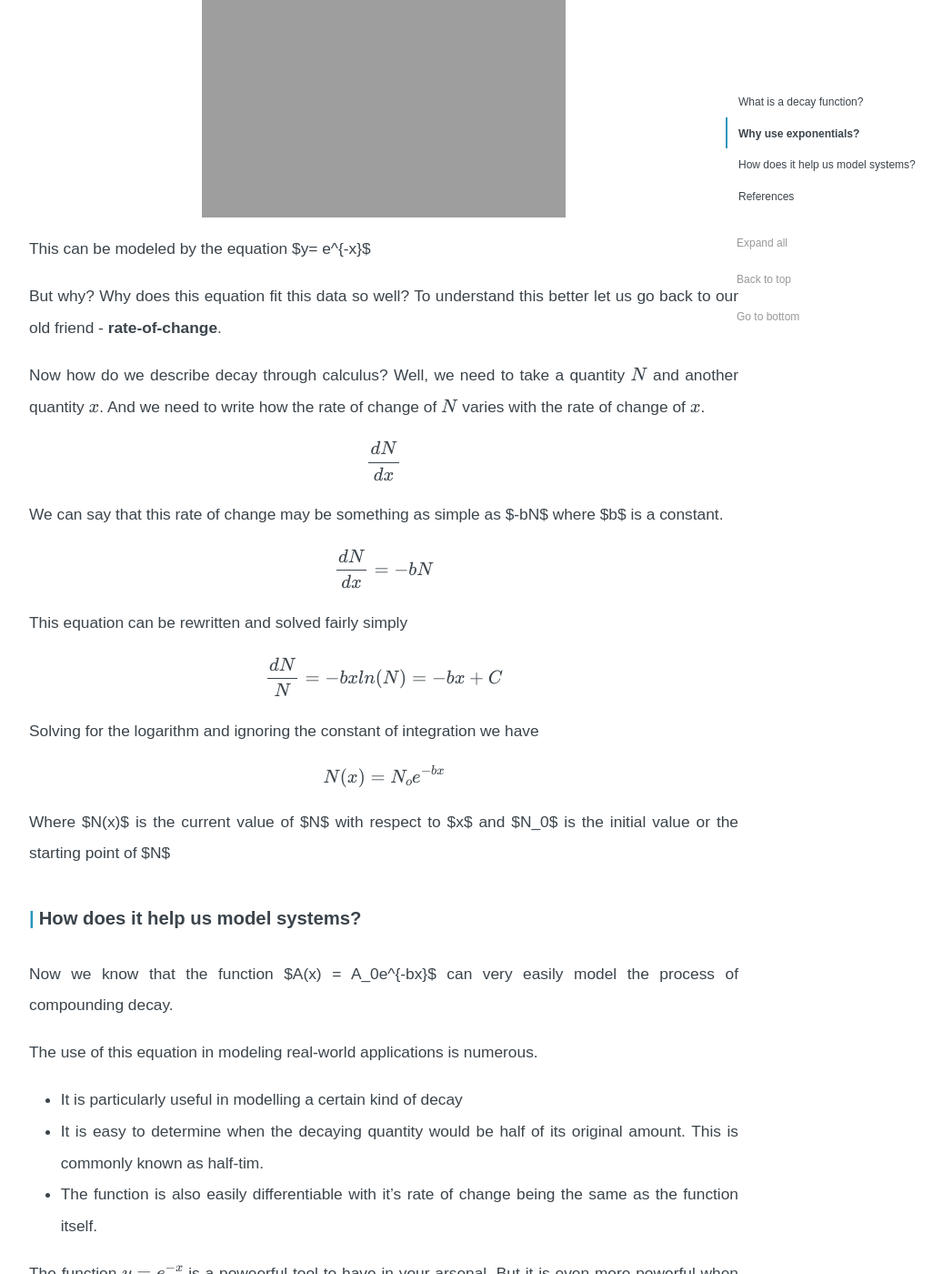
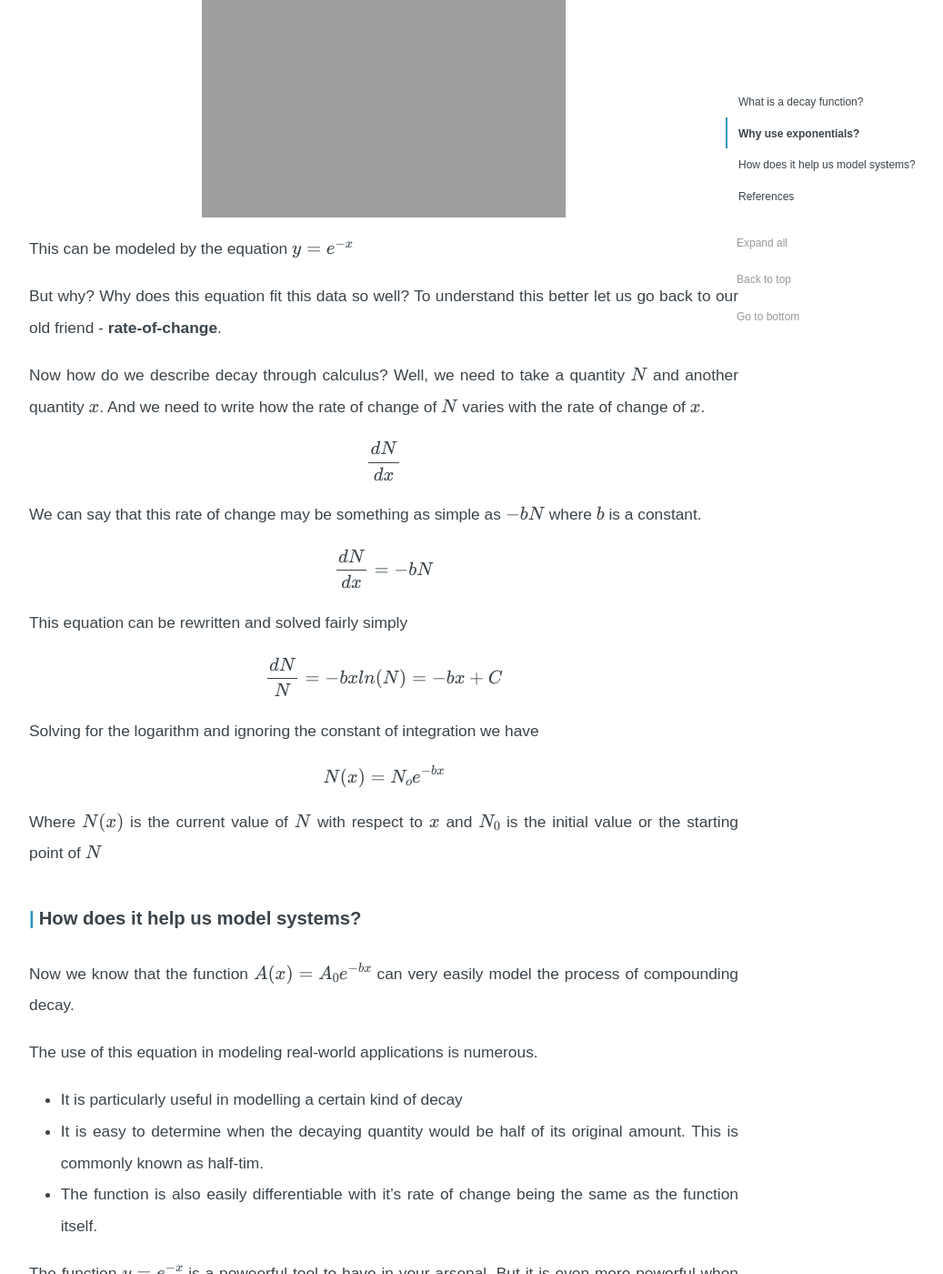
Before and after one commit to ritwikraha/ritwikraha.github.io, a Jekyll site: the page built from _posts/2021-9-14-Why-exponential-decay.md, in a window 1280 px wide and 1400 px high, scrolled down 2680 px. Shown: the whole window at 91% size, without its empty margins (218-1255 px from the left). Built offline with Jekyll 4.4.1, drawn with Linux system fonts in a browser that asks for light colours; formulas are drawn with MathJax 3; comment, search, counter and statistics services are not loaded.

Commit message:
links and additions

```diff
--- a/_posts/2021-9-14-Why-exponential-decay.md
+++ b/_posts/2021-9-14-Why-exponential-decay.md
@@ -72,7 +72,7 @@ The graph for this data would be something like this:
 
 ![decreasing]({{site.url}}/assets/post_images/5post/exponential-decay.gif)
 
-This can be modeled by the equation $y= e^{-x}$
+This can be modeled by the equation $$y= e^{-x}$$
 
 But why? Why does this equation fit this data so well? To understand this better let us go back to our old friend - **rate-of-change**.
 
@@ -80,7 +80,7 @@ Now how do we describe decay through calculus? Well, we need to take a quantity
 
 $$\frac{dN}{dx}$$
 
-We can say that this rate of change may be something as simple as $-bN$ where $b$ is a constant.
+We can say that this rate of change may be something as simple as $$-bN$$ where $$b$$ is a constant.
 
 $$\frac{dN}{dx} = -bN \\
 $$
@@ -94,11 +94,11 @@ Solving for the logarithm and ignoring the constant of integration we have
 
 $$N(x) = N_oe^{-bx}$$
 
-Where $N(x)$ is the current value of $N$ with respect to $x$ and $N_0$ is the initial value or the starting point of $N$
+Where $$N(x)$$ is the current value of $$N$$ with respect to $$x$$ and $$N_0$$ is the initial value or the starting point of $$N$$
 
 ### How does it help us model systems?
 
-Now we know that the function $A(x) = A_0e^{-bx}$ can very easily model the process of compounding decay.
+Now we know that the function $$A(x) = A_0e^{-bx}$$ can very easily model the process of compounding decay.
 
 The use of this equation in modeling real-world applications is numerous.
 
```
Also changed, not shown: blogs.md (+3 -0 lines).
